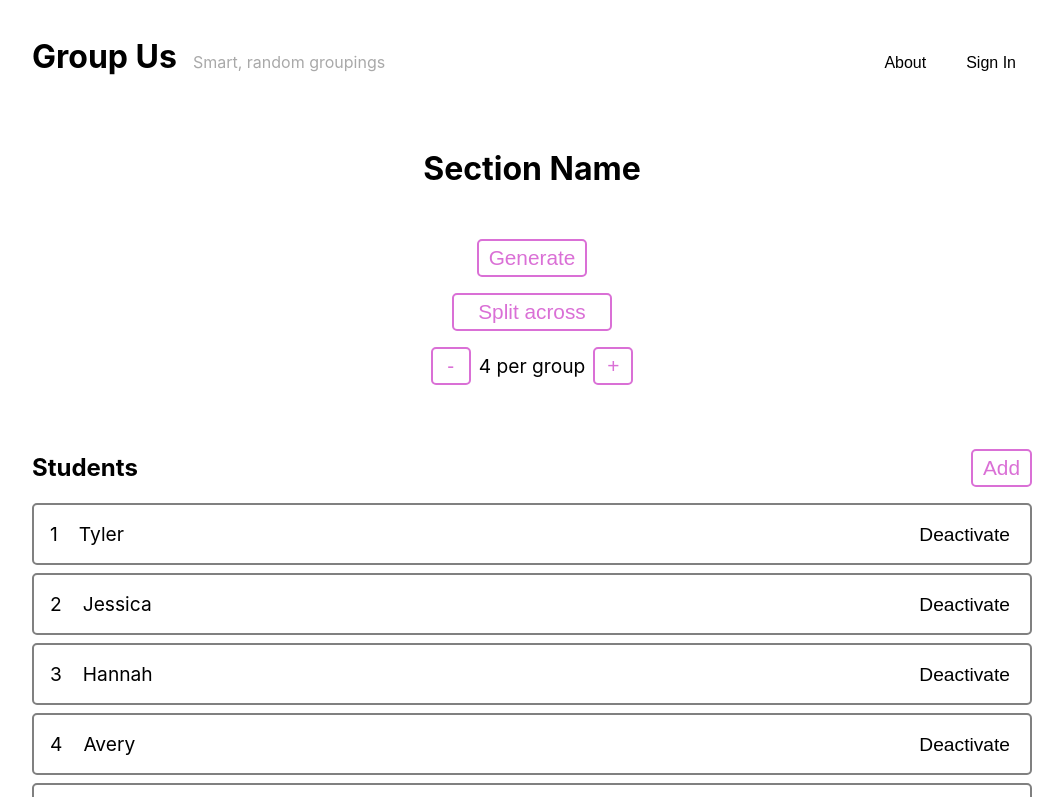
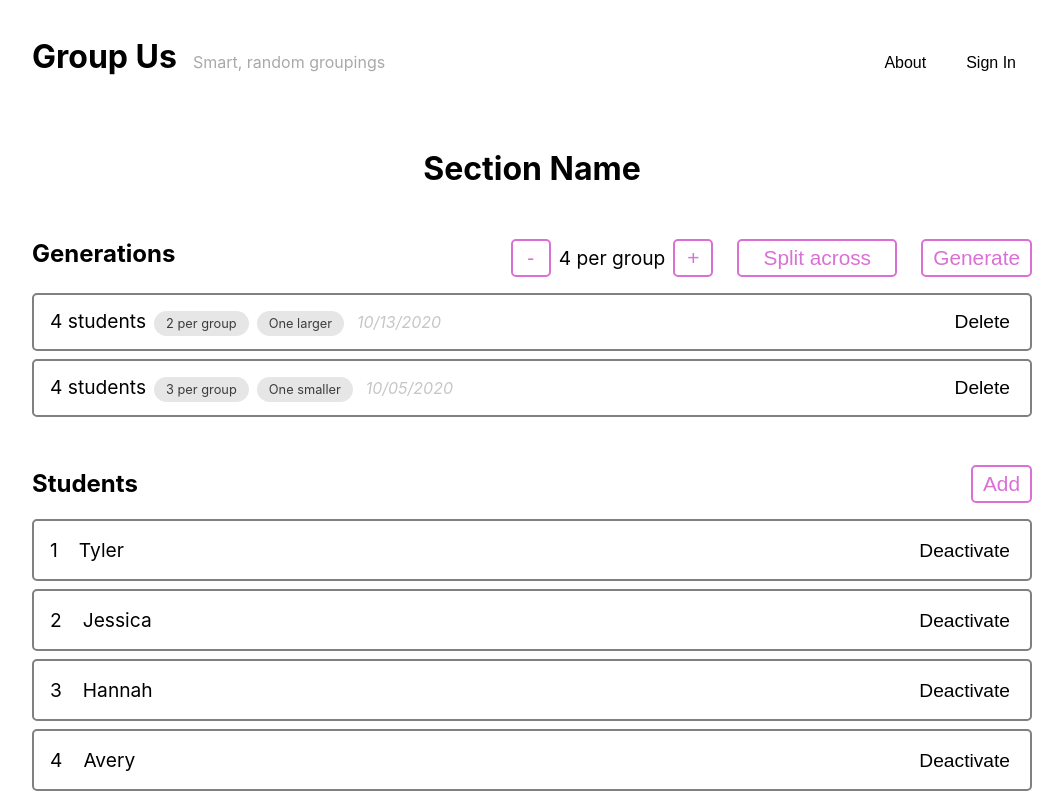
Before and after one commit to TylerAuer/groups, a React (Create React App) app: page / in a window 1280 px wide. Shown: the top 797 px of the page, without its empty margins (108-1171 px from the left). Built offline with nearby package versions, Linux system fonts and the light colour scheme.

Commit message:
implement delete generation

```diff
--- a/src/components/AddStudent.js
+++ b/src/components/AddStudent.js
@@ -30,8 +30,8 @@ const AddStudent = ({ open, setOpen, addStudents }) => {
   const submitBtnCss = css`
     display: block;
     background-color: white;
-    border: 2px solid black;
-    color: black;
+    border: 2px solid ${colors.tertiary};
+    color: ${colors.tertiary};
     border-radius: 5px;
     font-size: 1rem;
     padding: 0.5rem 2rem;
@@ -42,10 +42,9 @@ const AddStudent = ({ open, setOpen, addStudents }) => {
     &:focus {
       cursor: pointer;
       color: white;
-      background-color: black;
+      background-color: ${colors.tertiary};
       box-shadow: 0 5px 5px lightgrey;
       transition: all 0.2s ease-in-out;
-      transform: translateY(-2px);
     }
 
     &:active {
--- a/src/components/GenerationList.js
+++ b/src/components/GenerationList.js
@@ -12,7 +12,7 @@ import GenerationControls from './GenerationControls';
 import TextOnlyBtn from './buttons/TextOnlyBtn';
 
 const GenerationList = () => {
-  const genState = useRecoilValue(generationState);
+  const [genState, setGenState] = useRecoilState(generationState);
   const studentCount = useRecoilValue(countOfStudents);
   const [active, setActive] = useRecoilState(activeGenerationId);
 
@@ -78,10 +78,20 @@ const GenerationList = () => {
     title = headerJustControls;
   }
 
+  const handleDeleteGen = (id) => {
+    const updatedGenState = genState.slice();
+    const updatedGen = { ...updatedGenState[id], deleted: true };
+    updatedGenState[id] = updatedGen;
+
+    setGenState(updatedGenState);
+  };
+
   return (
     <section id="list-of-groupings">
       {title}
-      {generations.map((g) => {
+      {generations
+        .filter((g) => !g.deleted)
+        .map((g) => {
           const date = formatRelative(
             new Date(g.date_created * 1000),
             new Date()
@@ -106,7 +116,10 @@ const GenerationList = () => {
                   <span css={dateCss}>{date}</span>
                 </div>
                 <div>
-                <TextOnlyBtn onClick={null} text="Delete" />
+                  <TextOnlyBtn
+                    onClick={() => handleDeleteGen(g.id)}
+                    text="Delete"
+                  />
                 </div>
               </Bar>
             </div>
--- a/src/recoil/generation.js
+++ b/src/recoil/generation.js
@@ -4,7 +4,7 @@ import { EXTRA_OPTIONS } from '../constants/extraOptions';
 const testStub = [
   {
     id: 0,
-    active: true,
+    deleted: false,
     date_created: 1601888920,
     group_size: 3,
     students: 4,
@@ -13,7 +13,7 @@ const testStub = [
   },
   {
     id: 1,
-    active: true,
+    deleted: false,
     date_created: 1602631659,
     group_size: 2,
     students: 4,
@@ -23,12 +23,21 @@ const testStub = [
       [1, 3],
     ],
   },
+  {
+    id: 2,
+    deleted: true,
+    date_created: 1602631659,
+    group_size: 2,
+    students: 4,
+    extras: 'ONE_LARGER',
+    groups: [[0, 1, 2], [3]],
+  },
 ];
 
 // ATOMS
 export const generationState = atom({
   key: 'generationState',
-  default: [],
+  default: testStub,
 });
 
 export const activeGenerationId = atom({
```
Also changed, not shown: src/components/buttons/LargeBtn.js (deleted, +0 -34 lines). Lines whose indentation alone changed are shown as unchanged.
